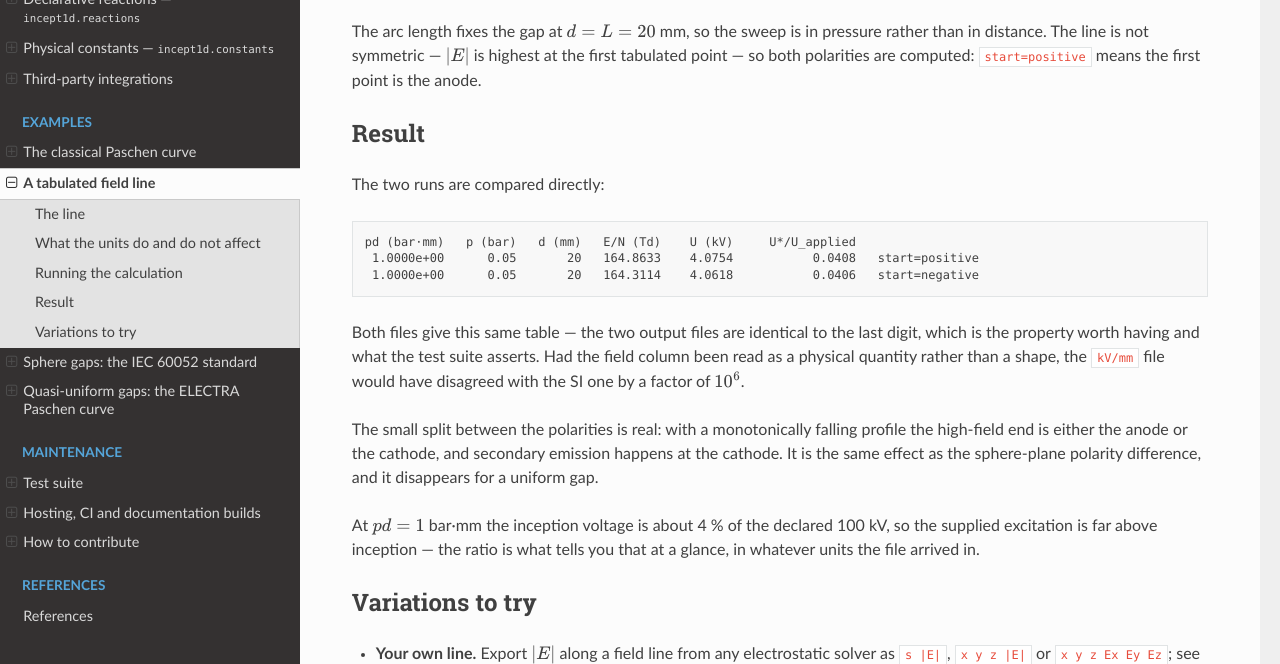
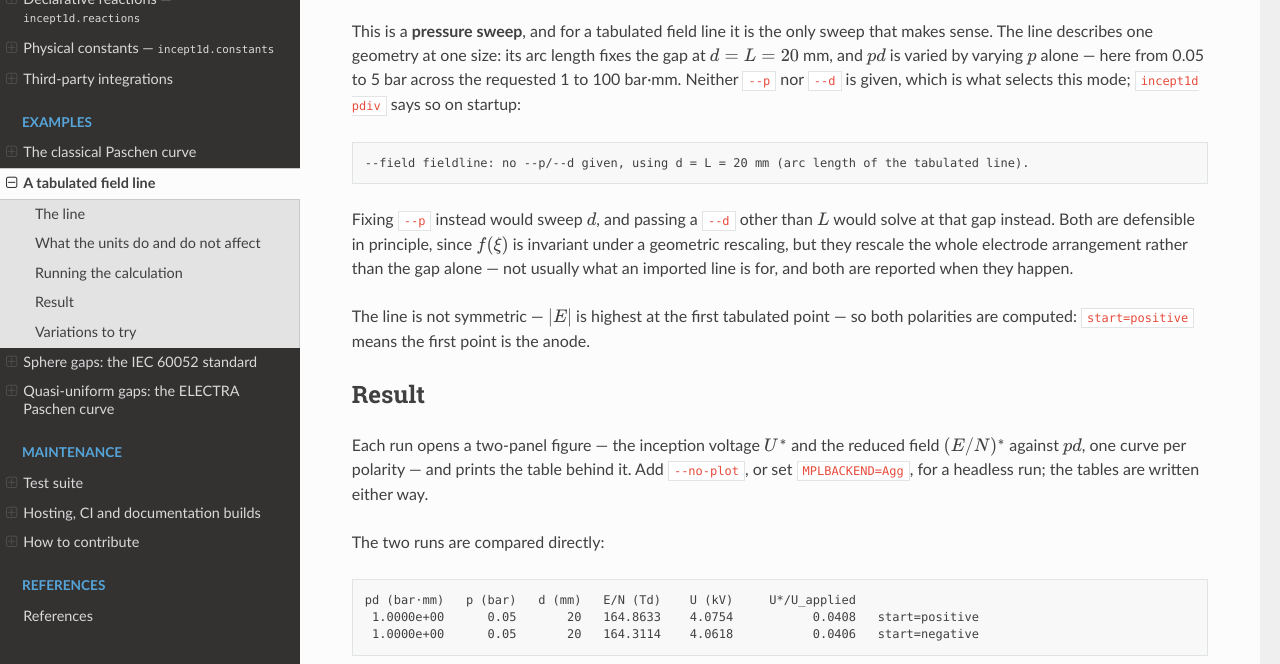
Before and after one commit to chombo-discharge/Incept1D, a Sphinx documentation site: the page built from docs/source/examples/fieldline.rst, in a window 1280 px wide and 900 px high, scrolled down 1603 px, cut to the strip 236-900 px from the top of the window. Built offline with Sphinx 7.4.7 and the Read the Docs theme 3.1.0, drawn with Linux system fonts in a browser that asks for light colours.

Commit message:
docs: a field-line sweep is a pressure sweep, and the example plots it
A tabulated line describes one geometry at one size: its arc length fixes
the gap, so pd varies through p alone.  That is what pdiv already does when
neither --p nor --d is given, but the reference page presented the swept-d
mode as an equal alternative and the example only mentioned the contract in
passing.  Both now state it, and say what the other modes actually do --
f(xi) is invariant under a geometric rescaling, so a gap other than L is the
same electrode arrangement at a different size, every dimension and not
just the gap.

The code did not quite support that claim.  A fixed --p printed a note, but
--d differing from the arc length was silent: asking for 50 mm on a 20 mm
line solved a 2.5x scaled arrangement without saying so.  Both now warn on
stderr, and d == L stays silent.

The example drops --no-plot so it shows its solutions, and a test pins the
sweep contract: fixed d equal to the arc length, varying p, pd = p*d.

Co-Authored-By: Claude Opus 5 (1M context) <noreply@anthropic.com>

```diff
--- a/docs/source/examples/fieldline.rst
+++ b/docs/source/examples/fieldline.rst
@@ -71,7 +71,7 @@ excitation itself, which is what ``--fieldline-voltage`` declares:
    incept1d pdiv mechanisms/air/air_pancheshnyi.py \
        --field fieldline examples/fieldline/line_engineering.csv mm \
        --fieldline-voltage 100 \
-       --pd-min 1 --pd-max 100 --pd-num 40 --no-plot
+       --pd-min 1 --pd-max 100 --pd-num 40
 
 Because the declared voltage is divided into a computed :math:`U^*`, and
 :math:`U^*` comes from the normalised shape, the resulting ratio is exact
@@ -105,13 +105,35 @@ Running the calculation
    :language: bash
    :start-at: MECH=
 
-The arc length fixes the gap at :math:`d = L = 20` mm, so the sweep is in
-pressure rather than in distance.  The line is not symmetric — :math:`|E|`
-is highest at the first tabulated point — so both polarities are computed:
-``start=positive`` means the first point is the anode.
+This is a **pressure sweep**, and for a tabulated field line it is the only
+sweep that makes sense.  The line describes one geometry at one size: its
+arc length fixes the gap at :math:`d = L = 20` mm, and :math:`pd` is varied
+by varying :math:`p` alone — here from 0.05 to 5 bar across the requested
+1 to 100 bar·mm.  Neither ``--p`` nor ``--d`` is given, which is what
+selects this mode; ``incept1d pdiv`` says so on startup:
+
+.. code-block:: text
+
+   --field fieldline: no --p/--d given, using d = L = 20 mm (arc length of the tabulated line).
+
+Fixing ``--p`` instead would sweep :math:`d`, and passing a ``--d`` other
+than :math:`L` would solve at that gap instead.  Both are defensible in
+principle, since :math:`f(\xi)` is invariant under a geometric rescaling,
+but they rescale the whole electrode arrangement rather than the gap alone
+— not usually what an imported line is for, and both are reported when they
+happen.
+
+The line is not symmetric — :math:`|E|` is highest at the first tabulated
+point — so both polarities are computed: ``start=positive`` means the first
+point is the anode.
 
 Result
 ------
+
+Each run opens a two-panel figure — the inception voltage :math:`U^*` and
+the reduced field :math:`(E/N)^*` against :math:`pd`, one curve per
+polarity — and prints the table behind it.  Add ``--no-plot``, or set
+``MPLBACKEND=Agg``, for a headless run; the tables are written either way.
 
 The two runs are compared directly:
 
```
Also changed, not shown: docs/source/modules/fielddistributions.rst (+13 -5 lines), 3 other files.
